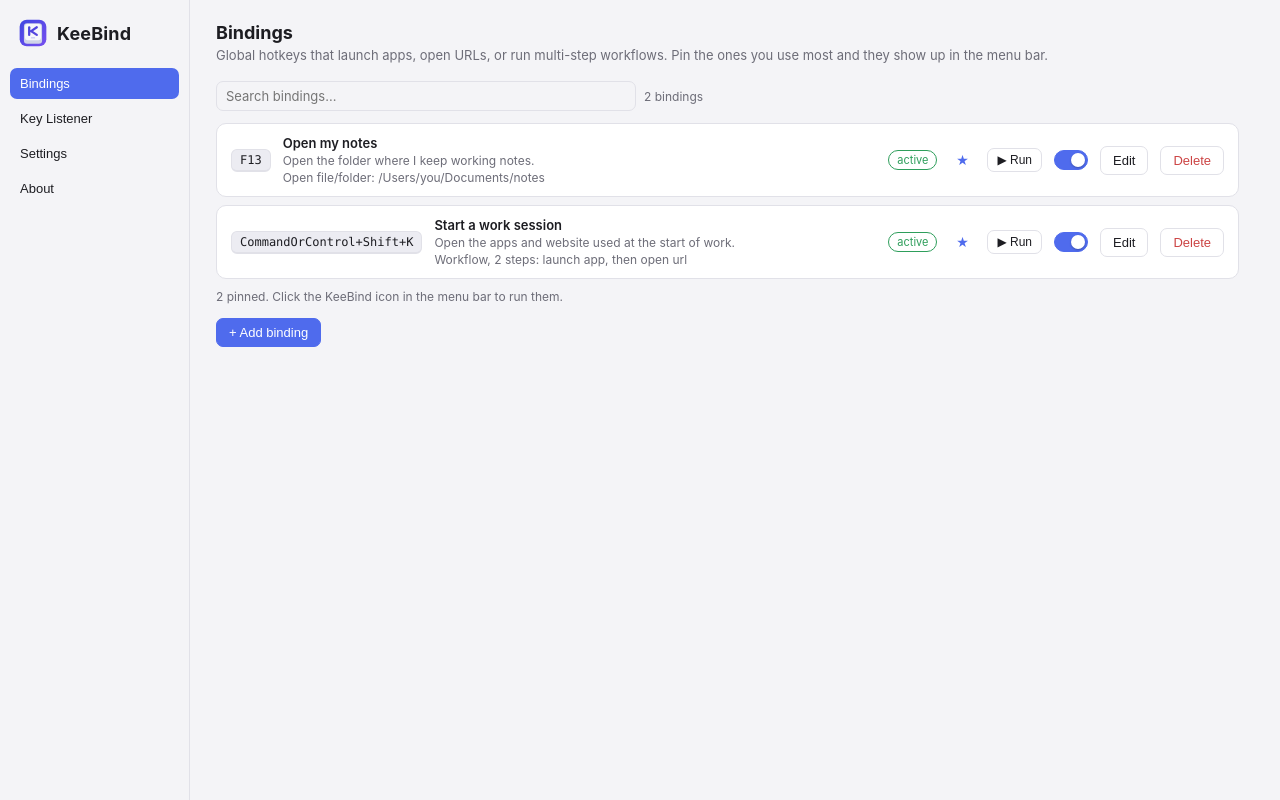
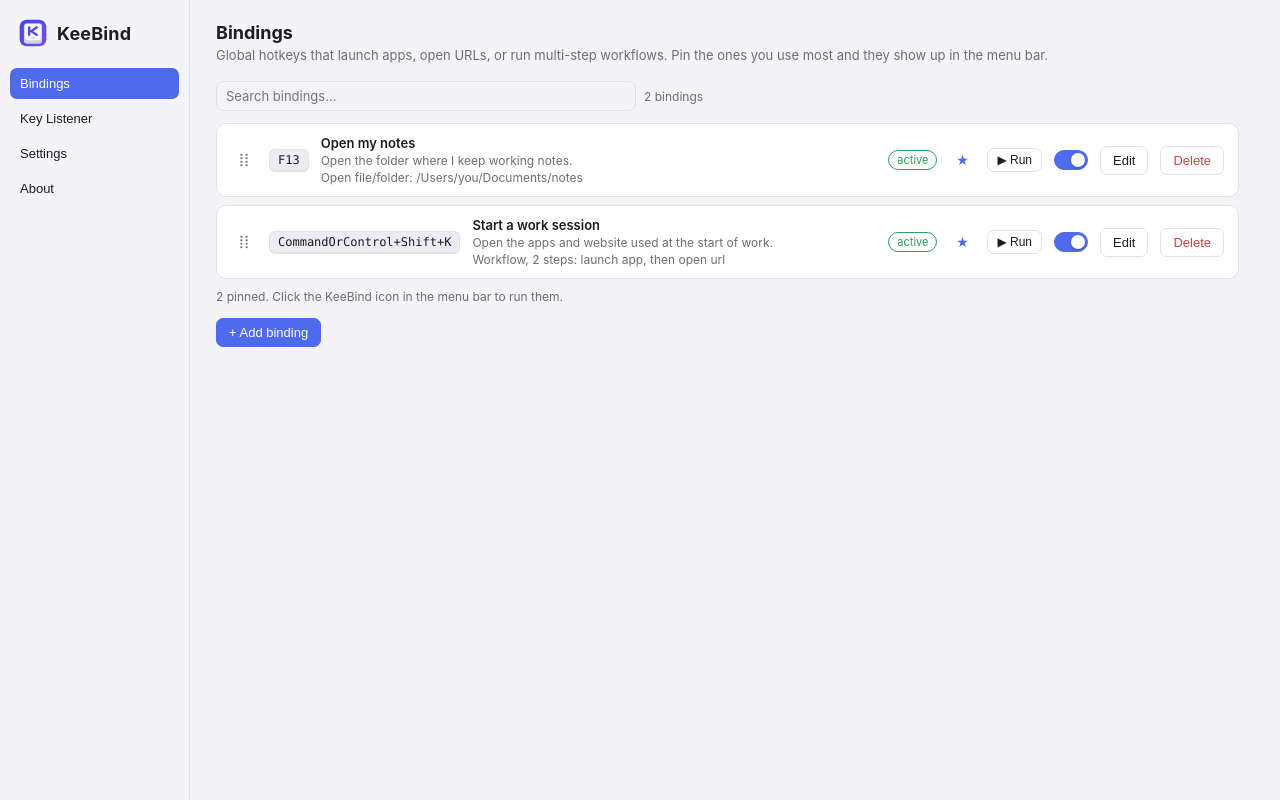
Before and after one commit to mtom2k/keebind, a React (Vite) app: page / in a window 1280 px wide. Built offline with nearby package versions, Linux system fonts and the light colour scheme.

Commit message:
Release v0.2.9-macos.1

```diff
--- a/package.json
+++ b/package.json
@@ -1,7 +1,7 @@
 {
   "name": "keebind",
   "productName": "KeeBind",
-  "version": "0.2.8",
+  "version": "0.2.9-macos.1",
   "description": "Cross-platform keybinder and key listener for keyboards and macropads",
   "main": "./out/main/index.js",
   "private": true,
--- a/src/preload/index.ts
+++ b/src/preload/index.ts
@@ -20,6 +20,8 @@ export interface KeeBindApi {
   listBindings(): Promise<{ bindings: Binding[]; statuses: BindingStatus[] }>
   saveBinding(binding: Binding): Promise<{ bindings: Binding[]; statuses: BindingStatus[] }>
   deleteBinding(id: string): Promise<{ bindings: Binding[]; statuses: BindingStatus[] }>
+  /** Persists the Bindings-tab order; pinned bindings inherit the same order */
+  reorderBindings(ids: string[]): Promise<{ bindings: Binding[]; statuses: BindingStatus[] }>
   /** Runs a binding now, returning denied when its confirmation is declined */
   runBinding(id: string): Promise<BindingRunResult>
   checkConflicts(accelerator: string, excludeId?: string): Promise<ConflictHit[]>
@@ -54,6 +56,7 @@ const api: KeeBindApi = {
   listBindings: () => ipcRenderer.invoke('bindings:list'),
   saveBinding: (binding) => ipcRenderer.invoke('bindings:save', binding),
   deleteBinding: (id) => ipcRenderer.invoke('bindings:delete', id),
+  reorderBindings: (ids) => ipcRenderer.invoke('bindings:reorder', ids),
   runBinding: (id) => ipcRenderer.invoke('bindings:run', id),
   checkConflicts: (accelerator, excludeId) =>
     ipcRenderer.invoke('bindings:checkConflicts', { accelerator, excludeId }),
--- a/src/renderer/src/components/Icon.tsx
+++ b/src/renderer/src/components/Icon.tsx
@@ -7,7 +7,7 @@
  */
 import type { ReactElement } from 'react'
 
-export type IconName = 'play' | 'gear' | 'info' | 'power'
+export type IconName = 'play' | 'gear' | 'info' | 'power' | 'grip'
 
 const PATHS: Record<IconName, ReactElement> = {
   // Solid triangle, optically centred in the 16-unit box and sized to carry
@@ -36,6 +36,19 @@ const PATHS: Record<IconName, ReactElement> = {
       <path d="M8 2.2v5.4" />
       <path d="M4.4 4.6a5 5 0 1 0 7.2 0" />
     </g>
+  ),
+  // Two columns of four dots, matching the familiar vertical drag handle.
+  grip: (
+    <g fill="currentColor">
+      <circle cx="5" cy="2" r="1.25" />
+      <circle cx="11" cy="2" r="1.25" />
+      <circle cx="5" cy="6" r="1.25" />
+      <circle cx="11" cy="6" r="1.25" />
+      <circle cx="5" cy="10" r="1.25" />
+      <circle cx="11" cy="10" r="1.25" />
+      <circle cx="5" cy="14" r="1.25" />
+      <circle cx="11" cy="14" r="1.25" />
+    </g>
   )
 }
 
--- a/src/renderer/src/devMock.ts
+++ b/src/renderer/src/devMock.ts
@@ -128,6 +128,20 @@ export function installDevMock(): void {
       bindings = bindings.filter((b) => b.id !== id)
       return { bindings, statuses: statuses() }
     },
+    reorderBindings: async (ids) => {
+      const byId = new Map(bindings.map((binding) => [binding.id, binding]))
+      const seen = new Set<string>()
+      bindings = [
+        ...ids.flatMap((id) => {
+          const binding = byId.get(id)
+          if (!binding || seen.has(id)) return []
+          seen.add(id)
+          return [binding]
+        }),
+        ...bindings.filter((binding) => !seen.has(binding.id))
+      ]
+      return { bindings, statuses: statuses() }
+    },
     runBinding: async (id) => {
       const binding = bindings.find((b) => b.id === id)
       if (!binding) throw new Error('That binding no longer exists.')
--- a/src/renderer/src/styles.css
+++ b/src/renderer/src/styles.css
@@ -363,6 +363,7 @@ kbd {
 }
 
 .binding-card {
+  position: relative;
   display: flex;
   align-items: center;
   gap: 12px;
@@ -371,6 +372,46 @@ kbd {
   border-radius: 10px;
   padding: 11px 14px;
   margin-bottom: 8px;
+}
+
+.binding-card.dragging {
+  opacity: 0.45;
+}
+
+.binding-card.drop-before::before,
+.binding-card.drop-after::after {
+  content: '';
+  position: absolute;
+  z-index: 2;
+  left: 8px;
+  right: 8px;
+  height: 2px;
+  border-radius: 2px;
+  background: var(--accent);
+  pointer-events: none;
+}
+
+.binding-card.drop-before::before {
+  top: -5px;
+}
+
+.binding-card.drop-after::after {
+  bottom: -5px;
+}
+
+.icon-btn.drag-handle {
+  cursor: grab;
+  color: var(--muted);
+  touch-action: none;
+}
+
+.icon-btn.drag-handle:hover {
+  cursor: grab;
+  color: var(--text);
+}
+
+.icon-btn.drag-handle:active {
+  cursor: grabbing;
 }
 
 .binding-card .desc {
--- a/src/renderer/src/views/BindingsView.tsx
+++ b/src/renderer/src/views/BindingsView.tsx
@@ -2,9 +2,12 @@ import { useCallback, useEffect, useState } from 'react'
 import { bindingDisplayName, summarizeAction } from '../../../shared/action-summary'
 import type { Binding, BindingStatus, ConflictHit, Platform } from '../../../shared/types'
 import { ActionEditor } from '../components/ActionEditor'
+import { Icon } from '../components/Icon'
 import { KeyCaptureField } from '../components/KeyCaptureField'
 import { Tooltip } from '../components/Tooltip'
 import { bindingMatchesQuery } from '../binding-search'
+
+type DropEdge = 'before' | 'after'
 
 function emptyBinding(accelerator = ''): Binding {
   return {
@@ -45,6 +48,9 @@ export function BindingsView({
   const [pendingDelete, setPendingDelete] = useState<Binding | null>(null)
   const [deleting, setDeleting] = useState(false)
   const [saving, setSaving] = useState(false)
+  const [draggedId, setDraggedId] = useState<string | null>(null)
+  const [dropTarget, setDropTarget] = useState<{ id: string; edge: DropEdge } | null>(null)
+  const [reordering, setReordering] = useState(false)
   const editingExisting = Boolean(editing && bindings.some((b) => b.id === editing.id))
 
   const refresh = useCallback(async () => {
@@ -103,6 +109,20 @@ export function BindingsView({
     window.addEventListener('keydown', dismiss)
     return () => window.removeEventListener('keydown', dismiss)
   }, [pendingDelete, deleting])
+
+  useEffect(() => {
+    if (!draggedId) return
+    const finishDrag = () => {
+      setDraggedId(null)
+      setDropTarget(null)
+    }
+    window.addEventListener('pointerup', finishDrag)
+    window.addEventListener('pointercancel', finishDrag)
+    return () => {
+      window.removeEventListener('pointerup', finishDrag)
+      window.removeEventListener('pointercancel', finishDrag)
+    }
+  }, [draggedId])
 
   // Existing bindings edit in a true focused modal: Escape discards and Tab
   // remains inside the editor instead of moving into the obscured page.
@@ -175,6 +195,37 @@ export function BindingsView({
     setStatuses(res.statuses)
   }
 
+  const reorderBinding = async (sourceId: string, targetId: string, edge: DropEdge) => {
+    if (reordering || sourceId === targetId) return
+    const source = bindings.find((binding) => binding.id === sourceId)
+    if (!source || !bindings.some((binding) => binding.id === targetId)) return
+
+    const previous = bindings
+    const next = bindings.filter((binding) => binding.id !== sourceId)
+    const targetIndex = next.findIndex((binding) => binding.id === targetId)
+    next.splice(targetIndex + (edge === 'after' ? 1 : 0), 0, source)
+    if (next.every((binding, index) => binding.id === bindings[index]?.id)) return
+
+    setBindings(next)
+    setReordering(true)
+    try {
+      const res = await window.keebind.reorderBindings(next.map((binding) => binding.id))
+      setBindings(res.bindings)
+      setStatuses(res.statuses)
+    } catch {
+      setBindings(previous)
+    } finally {
+      setReordering(false)
+    }
+  }
+
+  const moveBindingWithKeyboard = (binding: Binding, direction: -1 | 1) => {
+    const index = filteredBindings.findIndex((item) => item.id === binding.id)
+    const adjacent = filteredBindings[index + direction]
+    if (!adjacent) return
+    void reorderBinding(binding.id, adjacent.id, direction < 0 ? 'before' : 'after')
+  }
+
   const runNow = async (binding: Binding) => {
     try {
       const result = await window.keebind.runBinding(binding.id)
@@ -241,7 +292,58 @@ export function BindingsView({
       {filteredBindings.map((b) => {
         const st = statusFor(b.id)
         return (
-          <div className="binding-card" key={b.id}>
+          <div
+            className={[
+              'binding-card',
+              draggedId === b.id ? 'dragging' : '',
+              dropTarget?.id === b.id ? `drop-${dropTarget.edge}` : ''
+            ]
+              .filter(Boolean)
+              .join(' ')}
+            data-binding-id={b.id}
+            key={b.id}
+            onPointerMove={(event) => {
+              if (!draggedId || draggedId === b.id || reordering) return
+              const rect = event.currentTarget.getBoundingClientRect()
+              const edge: DropEdge = event.clientY < rect.top + rect.height / 2 ? 'before' : 'after'
+              if (dropTarget?.id !== b.id || dropTarget.edge !== edge) {
+                setDropTarget({ id: b.id, edge })
+              }
+            }}
+            onPointerUp={(event) => {
+              if (!draggedId) return
+              const sourceId = draggedId
+              const rect = event.currentTarget.getBoundingClientRect()
+              const edge: DropEdge = event.clientY < rect.top + rect.height / 2 ? 'before' : 'after'
+              setDraggedId(null)
+              setDropTarget(null)
+              if (sourceId !== b.id) void reorderBinding(sourceId, b.id, edge)
+            }}
+          >
+            <Tooltip tip="Drag to reorder. You can also focus this handle and use the Up or Down arrow key.">
+              <button
+                className="icon-btn drag-handle"
+                disabled={reordering || bindings.length < 2}
+                aria-label={`Reorder ${bindingDisplayName(b)}`}
+                onPointerDown={(event) => {
+                  if (event.button !== 0 || reordering || bindings.length < 2) return
+                  event.preventDefault()
+                  setDraggedId(b.id)
+                  setDropTarget(null)
+                }}
+                onKeyDown={(event) => {
+                  if (event.key === 'ArrowUp') {
+                    event.preventDefault()
+                    moveBindingWithKeyboard(b, -1)
+                  } else if (event.key === 'ArrowDown') {
+                    event.preventDefault()
+                    moveBindingWithKeyboard(b, 1)
+                  }
+                }}
+              >
+                <Icon name="grip" size={16} />
+              </button>
+            </Tooltip>
             <kbd>{b.accelerator}</kbd>
             <div style={{ flex: 1, minWidth: 0 }}>
               <div className="desc">
```
Also changed, not shown: src/main/ipc.ts (+9 -0 lines), src/main/store.ts (+25 -0 lines), 6 other files (tests, documents, lock files or other folders).
